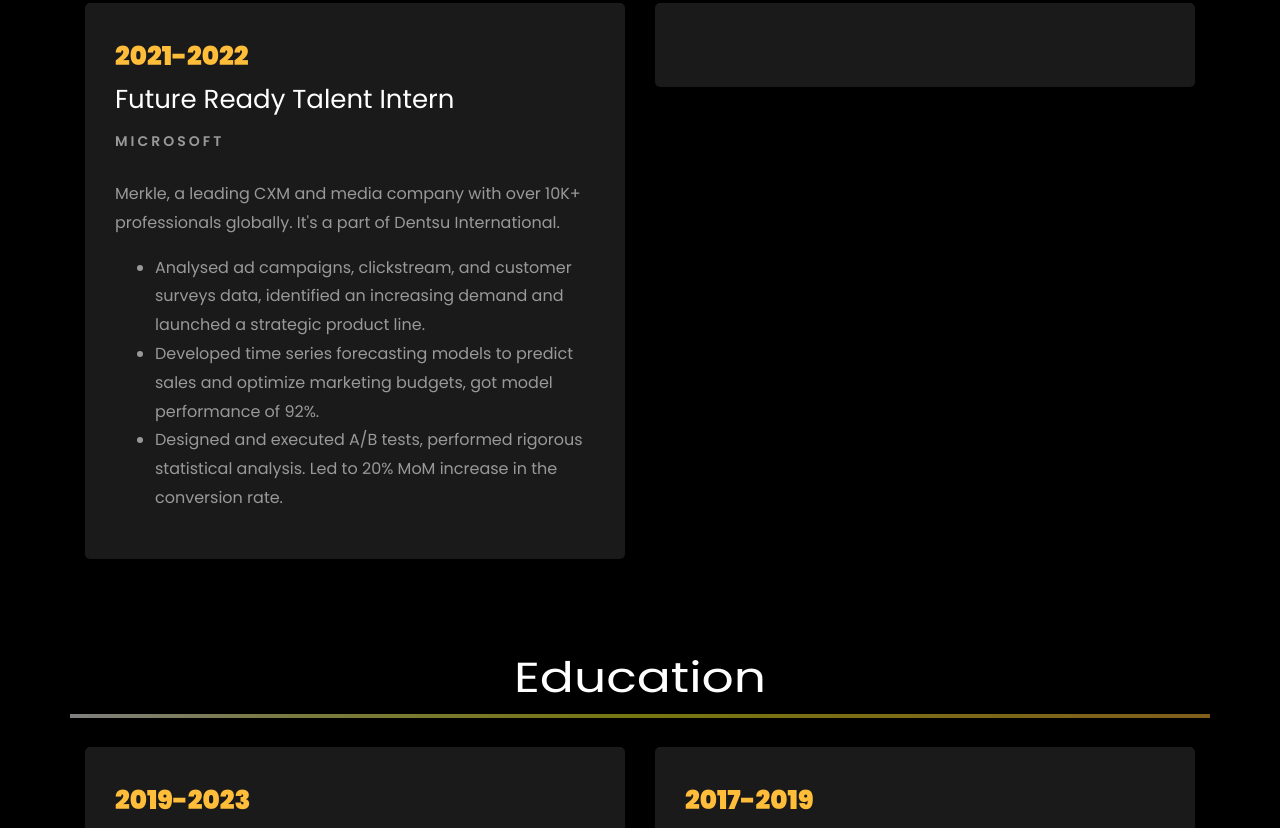
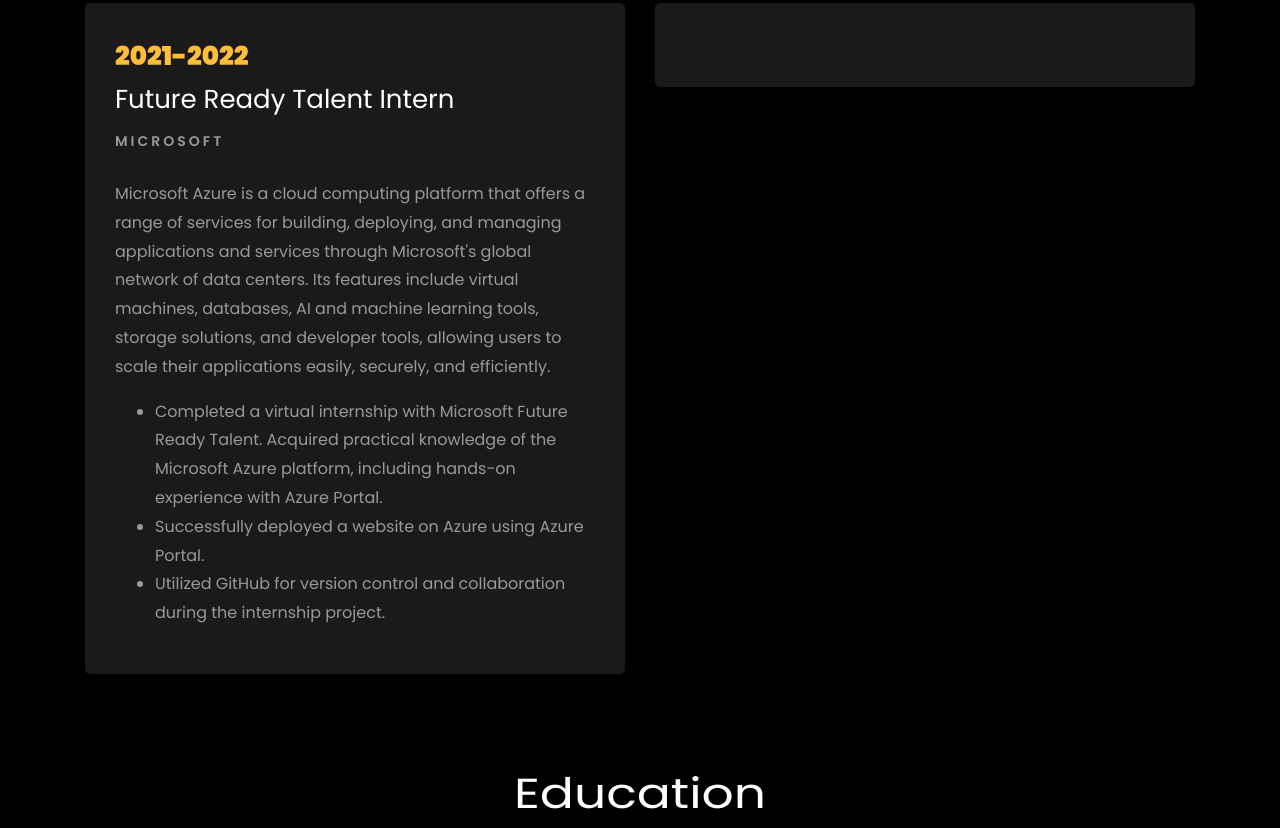
Before and after one commit to vsaiuttam/Portfolio_website, a plain HTML site: page index.html in a window 1280 px wide. Shown: the part 1921-2749 px from the top of the page. Drawn offline with Linux system fonts and the light colour scheme; files whose address does not match are found by name.

Commit message:
Update index.html

```diff
--- a/index.html
+++ b/index.html
@@ -312,11 +312,15 @@
 						<span class="date">2021-2022</span>
 						<h2>Future Ready Talent Intern</h2>
 						<span class="position">Microsoft</span>
-						<p class="mt-4">Merkle, a leading CXM and media company with over 10K+ professionals globally. It's a part of Dentsu International.
+						<p class="mt-4">Microsoft Azure is a cloud computing platform that offers a range of services for building, deploying, and managing applications and services through Microsoft's global network of data centers. Its features include virtual machines, databases, AI and machine learning tools, storage solutions, and developer tools, allowing users to scale their applications easily, securely, and efficiently.
 							<ul>
-								<li>Analysed ad campaigns, clickstream, and customer surveys data, identified an increasing demand and launched a strategic product line.</li>
-								<li>Developed time series forecasting models to predict sales and optimize marketing budgets, got model performance of 92%.</li>
-								<li>Designed and executed A/B tests, performed rigorous statistical analysis. Led to 20% MoM increase in the conversion rate.</li>
+								<li>Completed a virtual internship with Microsoft Future Ready Talent.
+									Acquired practical knowledge of the Microsoft Azure platform, including hands-on experience with Azure Portal.
+									</li>
+								<li>Successfully deployed a website on Azure using Azure Portal.
+								</li>
+								<li>Utilized GitHub for version control and collaboration during the internship project.
+								</li>
 							</ul>
 						</p>
 					</div>
```
